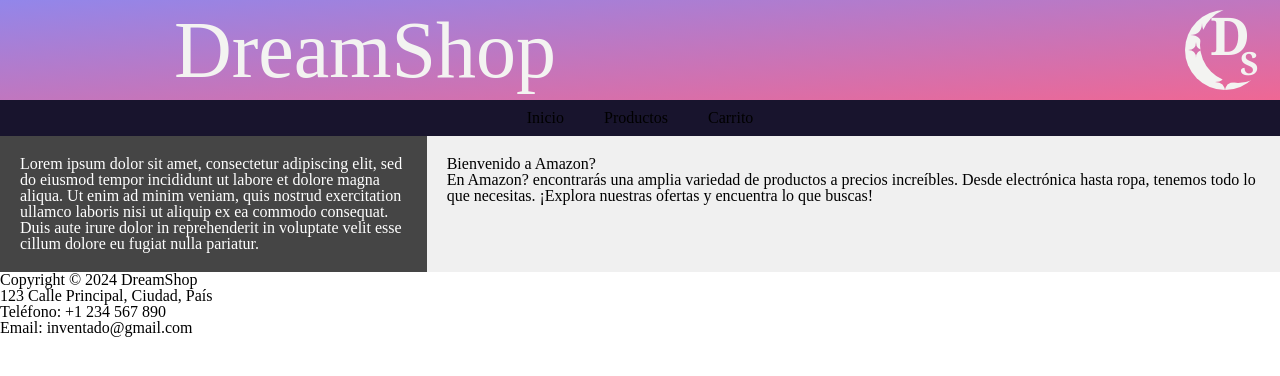
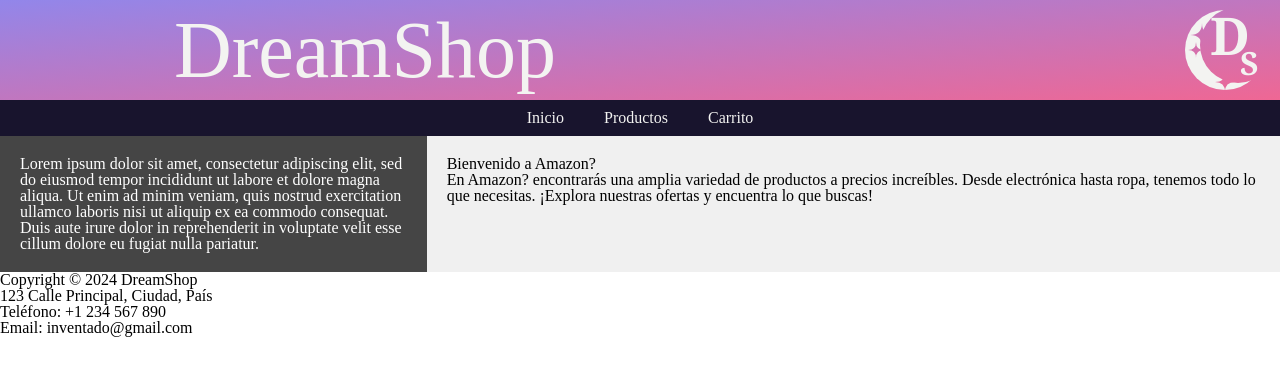
Before and after one commit to Agata-gp/TrabajoProgramacionWeb, a PHP site: page /productos.html in a window 1280 px wide. Shown: the top 376 px of the page. Run offline with PHP 8.4, Linux system fonts and the light colour scheme.

Commit message:
cambios css

```diff
--- a/style-carrito.css
+++ b/style-carrito.css
@@ -22,12 +22,12 @@
 nav ul li{
     list-style: none;
     padding: 10px 20px;
-    color: #F3F3F1;
+
 }
 
 a {
     text-decoration: none;
-    color: black;
+    color: #F3F3F1;
 }
 
 #main-section {
--- a/style-productos.css
+++ b/style-productos.css
@@ -27,7 +27,7 @@
 
 a {
     text-decoration: none;
-    color: black;
+    color: #F3F3F1;
 }
 
 #main-section {
```
